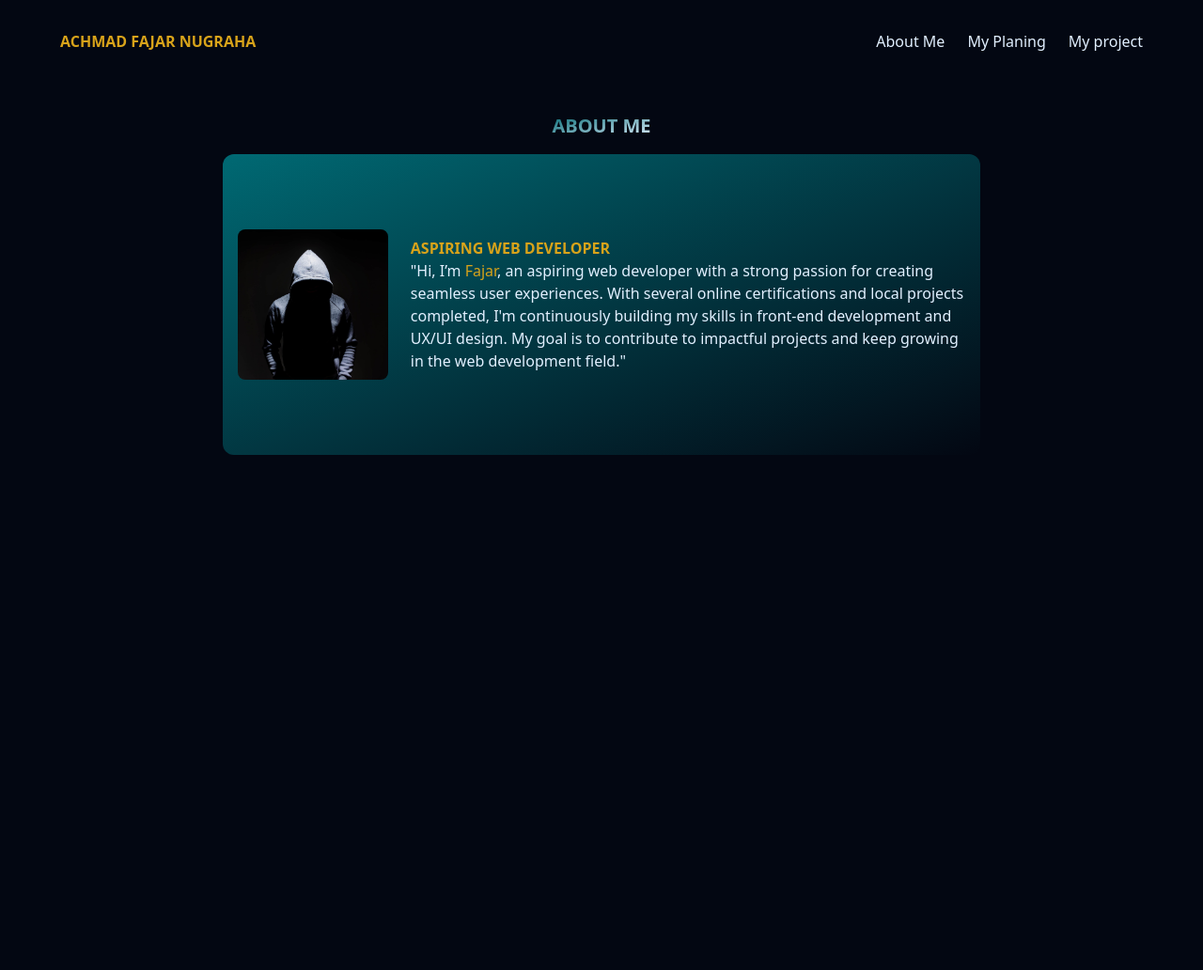
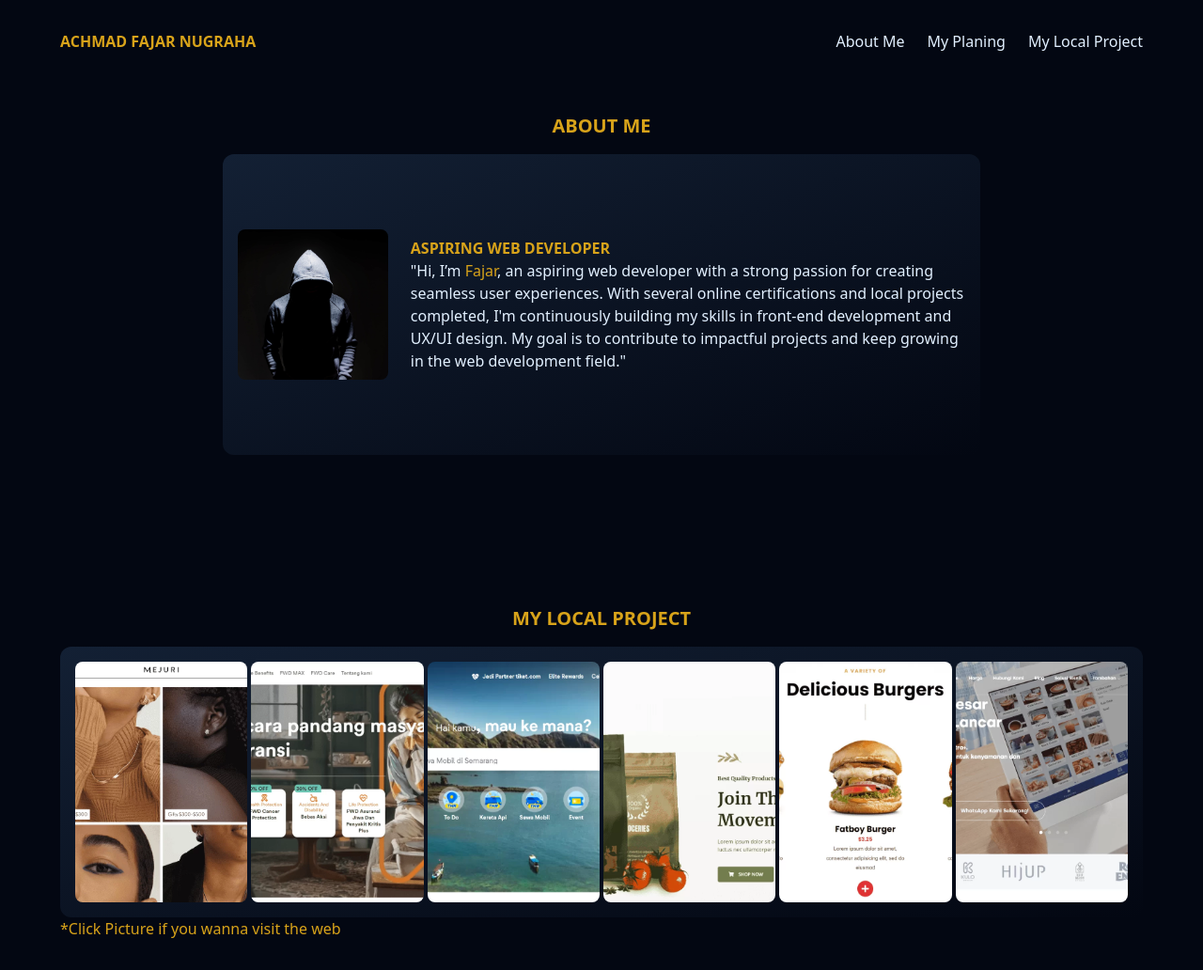
Before and after one commit to AchmadFajar1233/My_porto, a website: page public/index.html in a window 1280 px wide. Shown: the whole page at 94% size. Before the commit the page ends 800 px from the top, so only its background shows below. Drawn offline with Linux system fonts and the light colour scheme.

Commit message:
add the my local project

```diff
--- a/public/index.html
+++ b/public/index.html
@@ -10,18 +10,18 @@
   <div class="overflow-y-hidden">
     <header class="px-8 py-6 flex w-full items-center justify-between xl:px-16 xl:py-8">
       <div><h2 class="text-kuning uppercase font-bold">Achmad Fajar Nugraha</h2></div>
-      <nav class="absolute right-0 top-0 w-screen h-screen bg-gradient-to-br from-[#006973] to-primary -translate-y-full transition-all duration-400 ease-in-out">
+      <nav class="absolute right-0 top-0 w-screen h-screen bg-gradient-to-br from-[#132034] to-primary -translate-y-full transition-all duration-400 ease-in-out">
         <ul class="flex flex-col text-center justify-evenly items-center w-full h-full">
           <li><a href="#" class="text-secondary hover:text-kuning transition-colors duration-200 ease-in-out">About Me</a></li>
           <li><a href="#" class="text-secondary hover:text-kuning transition-colors duration-200 ease-in-out">My Planing</a></li>
-          <li><a href="#" class="text-secondary hover:text-kuning transition-colors duration-200 ease-in-out">My project</a></li>
+          <li><a href="#" class="text-secondary hover:text-kuning transition-colors duration-200 ease-in-out">My Local Project</a></li>
         </ul>
       </nav>
       <div class="hidden xl:block">
         <ul class="flex gap-6">
           <li><a href="#" class="text-secondary hover:text-kuning transition-colors duration-200 ease-in-out">About Me</a></li>
           <li><a href="#" class="text-secondary hover:text-kuning transition-colors duration-200 ease-in-out">My Planing</a></li>
-          <li><a href="#" class="text-secondary hover:text-kuning transition-colors duration-200 ease-in-out">My project</a></li>
+          <li><a href="#" class="text-secondary hover:text-kuning transition-colors duration-200 ease-in-out">My Local Project</a></li>
         </ul>
       </div>
       <!-- hamburger menu -->
@@ -31,10 +31,10 @@
       </div>
     </header>
     <!-- main section -->
-     <main class="flex-4 px-8 py-6 flex flex-col justify-center items-center xl:px-16 xl:py-8">
-      <h2 class="text-secondary uppercase text-xl mb-4 font-extrabold bg-gradient-to-br from-[#006973] to-secondary bg-clip-text text-transparent">About Me</h2>
+     <main class="px-8 py-6 flex flex-col justify-center items-center xl:px-16 xl:py-8">
+      <h2 class="text-kuning uppercase text-xl mb-4 font-extrabold">About Me</h2>
 
-        <div id="aboutMe" class="bg-gradient-to-br from-[#006973] rounded-xl min-h-80 flex flex-col items-center px-4 py-2 gap-6 md:flex-row xl:w-[70%]">
+        <div id="aboutMe" class="bg-gradient-to-br from-[#132034]  rounded-xl min-h-80 flex flex-col items-center px-4 py-2 gap-6 md:flex-row xl:w-[70%]">
           <div class="mt-4 md:mt-0 rounded-full w-40 h-40 bg-center bg-cover md:rounded-lg" style="background-image: url('../assets/4372911.jpg');">
           </div>
           <div style="flex: 4;" class="mb-4 md:mb-0">
@@ -43,6 +43,24 @@
           </div>
         </div>
 
+        <div class="mt-40 w-full">
+          <h2 class="text-kuning uppercase text-xl mb-4 font-extrabold text-center">My Local Project</h2>
+          <div class="bg-gradient-to-br from-[#132034] rounded-xl w-full min-h-[36rem] md:min-h-[15rem] px-4 py-4 flex flex-col md:flex-row gap-4 md:justify-center md:items-center md:gap-1">
+            <div class="bg-center bg-cover w-full h-[8rem] md:h-[16rem] flex-1 hover:flex-[4] rounded-lg cursor-pointer transition-all duration-200 ease-in" style="background-image: url('../assets/1.webp');">
+            </div>
+            <div class="bg-center bg-cover w-full h-[8rem] md:h-[16rem] flex-1 hover:flex-[4] rounded-lg cursor-pointer transition-all duration-200 ease-in" style="background-image: url('../assets/2.webp');">
+            </div>
+            <div class="bg-center bg-cover w-full h-[8rem] md:h-[16rem] flex-1 hover:flex-[4] rounded-lg cursor-pointer transition-all duration-200 ease-in" style="background-image: url('../assets/3.webp');">
+            </div>
+            <div class="bg-center bg-cover w-full h-[8rem] md:h-[16rem] flex-1 hover:flex-[4] rounded-lg cursor-pointer transition-all duration-200 ease-in" style="background-image: url('../assets/4.webp');">
+            </div>
+            <div class="bg-center bg-cover w-full h-[8rem] md:h-[16rem] flex-1 hover:flex-[4] rounded-lg cursor-pointer transition-all duration-200 ease-in" style="background-image: url('../assets/5.webp');">
+            </div>
+            <div class="bg-center bg-cover w-full h-[8rem] md:h-[16rem] flex-1 hover:flex-[4] rounded-lg cursor-pointer transition-all duration-200 ease-in" style="background-image: url('../assets/6.webp');">
+            </div>
+          </div>
+          <p class="text-kuning">*Click Picture if you wanna visit the web</p>
+
      </main>
   </div>
 
```
Also changed, not shown: src/output.css, 1 other file.
